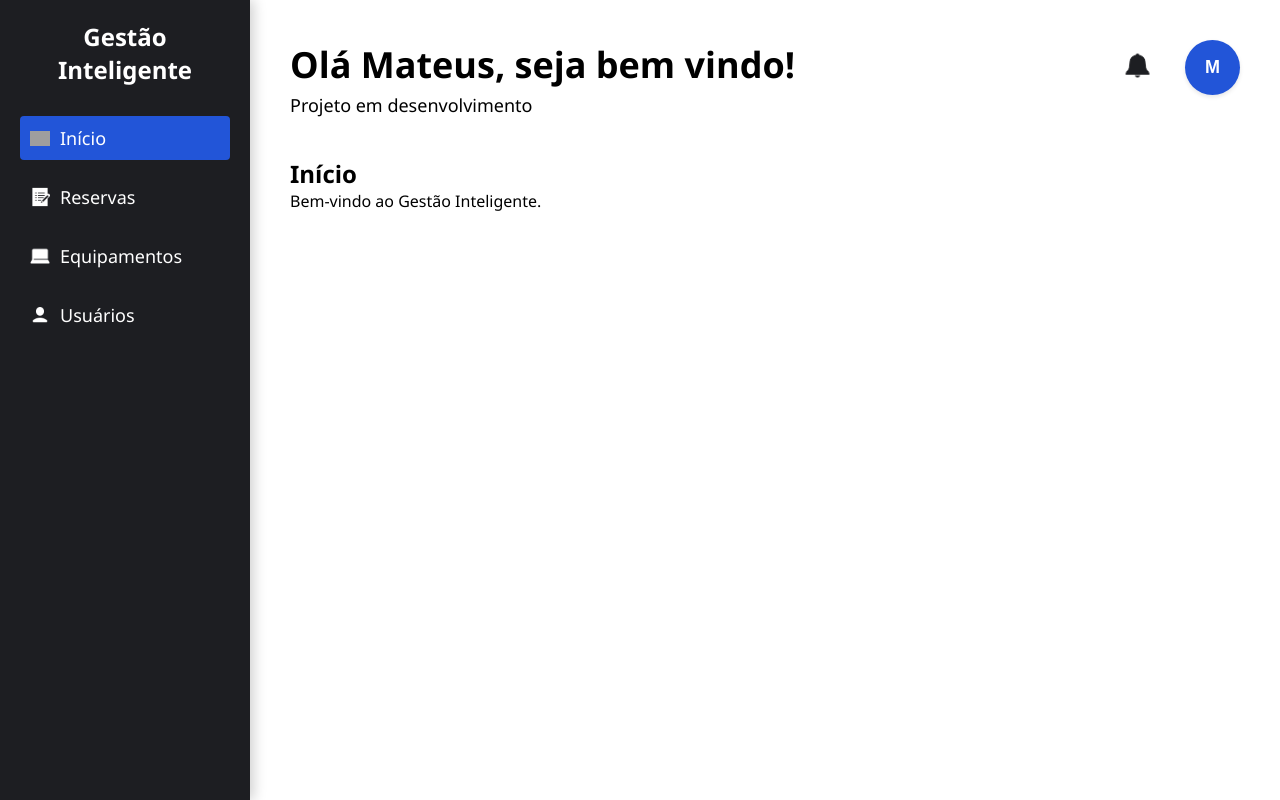
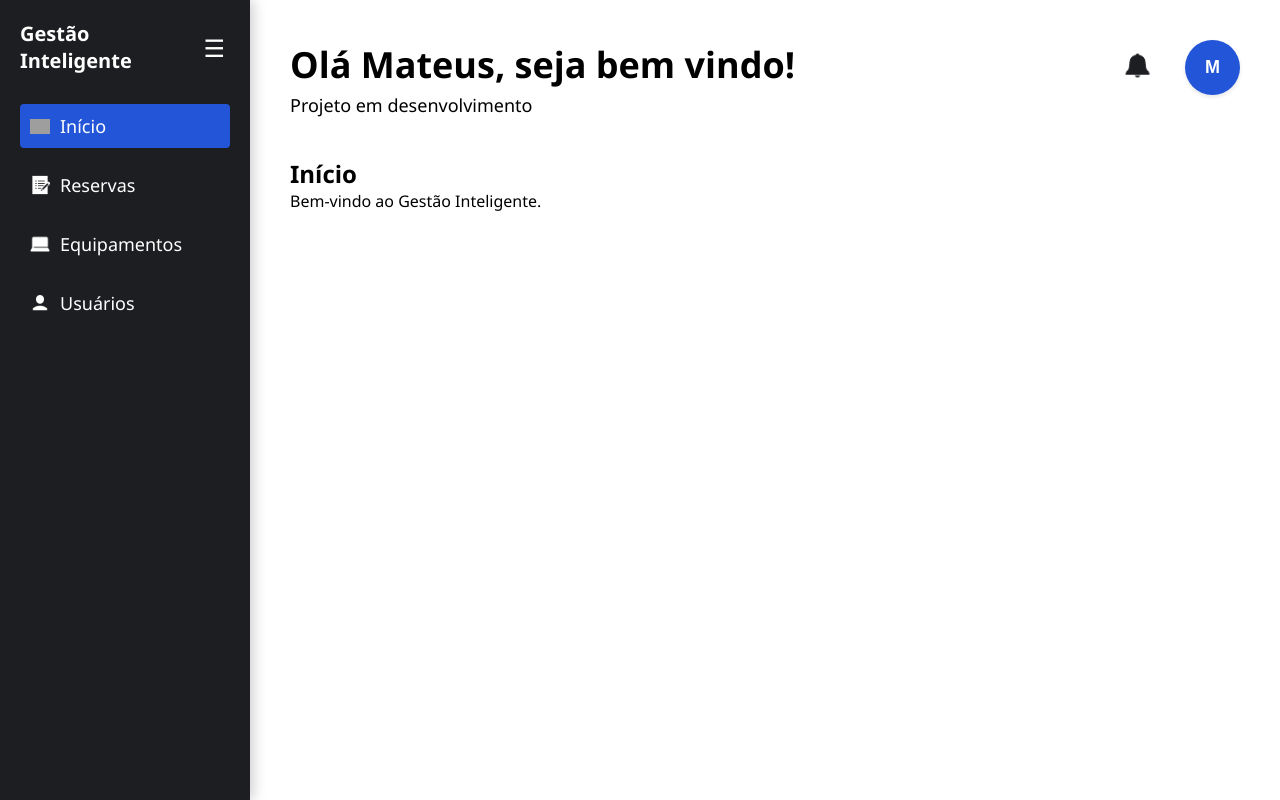
Before and after one commit to mateus-gondev/Gestao_Inteligente, a React (Vite) app: page /home in a window 1280 px wide. Built offline with nearby package versions, Linux system fonts and the light colour scheme; grey boxes are pictures that could not be loaded.

Commit message:
Animação sidebar

```diff
--- a/src/assets/css/components_css/sidebar.css
+++ b/src/assets/css/components_css/sidebar.css
@@ -8,11 +8,49 @@
     box-shadow: 4px 0 12px rgba(0, 0, 0, 0.18);
     position: relative;
     z-index: 10;
+    transition: width 0.3s ease; /* Transição para o efeito de abrir/fechar */
 }
 
+/* 5. Nova classe para quando a sidebar estiver menor */
+.sidebar.fechada {
+    width: 80px; /* Largura suficiente apenas para os ícones */
+    padding: 20px 10px; /* Ajusta o padding para centralizar */
+}
+
+.sidebar.fechada a{
+    margin-left: 10px;
+}
+
+/* Alinha o título e o botão lado a lado */
+.sidebar-header {
+    display: flex;
+    justify-content: space-between;
+    align-items: center;
+    margin-bottom: 30px;
+}
+
+/* Remove a margem padrão do h2 para alinhar com o botão */
 .sidebar h2 {
-    margin-bottom: 30px;
-    text-align: center;
+    margin: 0;
+    font-size: 20px;
+}
+
+/* Estilização simples do botão Hambúrguer */
+.btn-hamburguer {
+    background: none;
+    border: none;
+    color: var(--branco);
+    font-size: 24px;
+    cursor: pointer;
+    padding: 5px;
+    display: block;
+    margin: 0 auto;
+    margin-left: 10px;
+}
+
+
+.sidebar.fechada .icone-side {
+    margin-right: 0;
 }
 
 .sidebar ul {
@@ -45,7 +83,6 @@
     background-color: var(--azul);
 }
 
-/* Página atualmente selecionada */
 .sidebar a.active {
     background-color: var(--azul);
 }
--- a/src/components/sidebar.jsx
+++ b/src/components/sidebar.jsx
@@ -8,42 +8,46 @@ import Notebook from "../assets/icons/notebook.png";
 import Usuario from "../assets/icons/usuario.png";
 
 function Sidebar() {
+
+    const [aberta, setAberta] = useState(true);
+
     return (
-        <aside className="sidebar">
+        <aside className={`sidebar ${aberta ? "" : "fechada"}`}>
 
-            <h2>Gestão Inteligente</h2>
+            <div className="sidebar-header">
+                {aberta && <h2>Gestão Inteligente</h2>}
+
+                <button className="btn-hamburguer" onClick={() => setAberta(!aberta)}>
+                    ☰
+                </button>
+            </div>
 
             <nav>
                 <ul>
-
                     <li>
                         <NavLink to="/home" end>
                             <img src={Inicio} alt="Home" className="icone-side" />
-                            Início
+                            {aberta && <span>Início</span>}
                         </NavLink>
                     </li>
-
                     <li>
                         <NavLink to="/home/reservas">
                             <img src={Reserva} alt="Reserva" className="icone-side" />
-                            Reservas
+                            {aberta && <span>Reservas</span>}
                         </NavLink>
                     </li>
-
                     <li>
                         <NavLink to="/home/equipamentos">
                             <img src={Notebook} alt="Notebook" className="icone-side" />
-                            Equipamentos
+                            {aberta && <span>Equipamentos</span>}
                         </NavLink>
                     </li>
-
                     <li>
                         <NavLink to="/home/usuarios">
                             <img src={Usuario} alt="Usuario" className="icone-side" />
-                            Usuários
+                            {aberta && <span>Usuários</span>}
                         </NavLink>
                     </li>
-
                 </ul>
             </nav>
         </aside>
```
